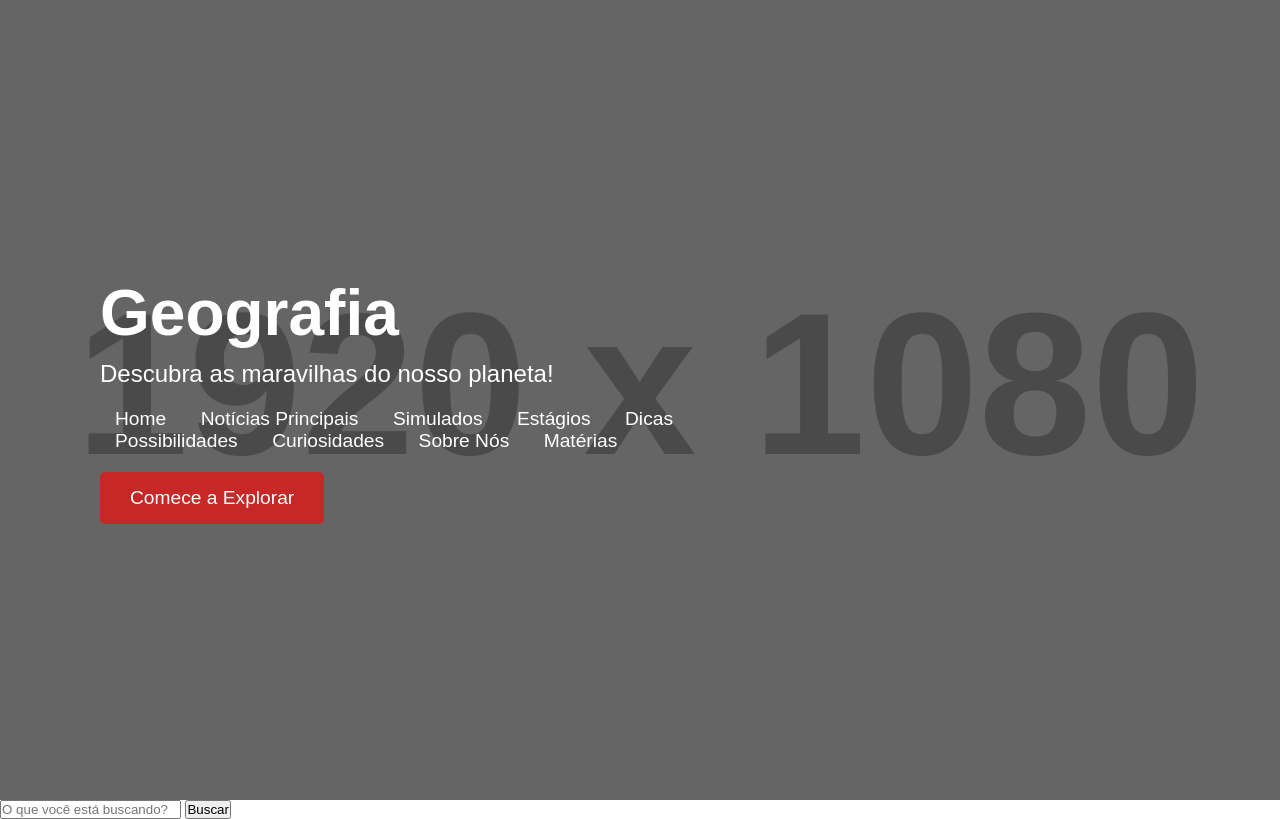
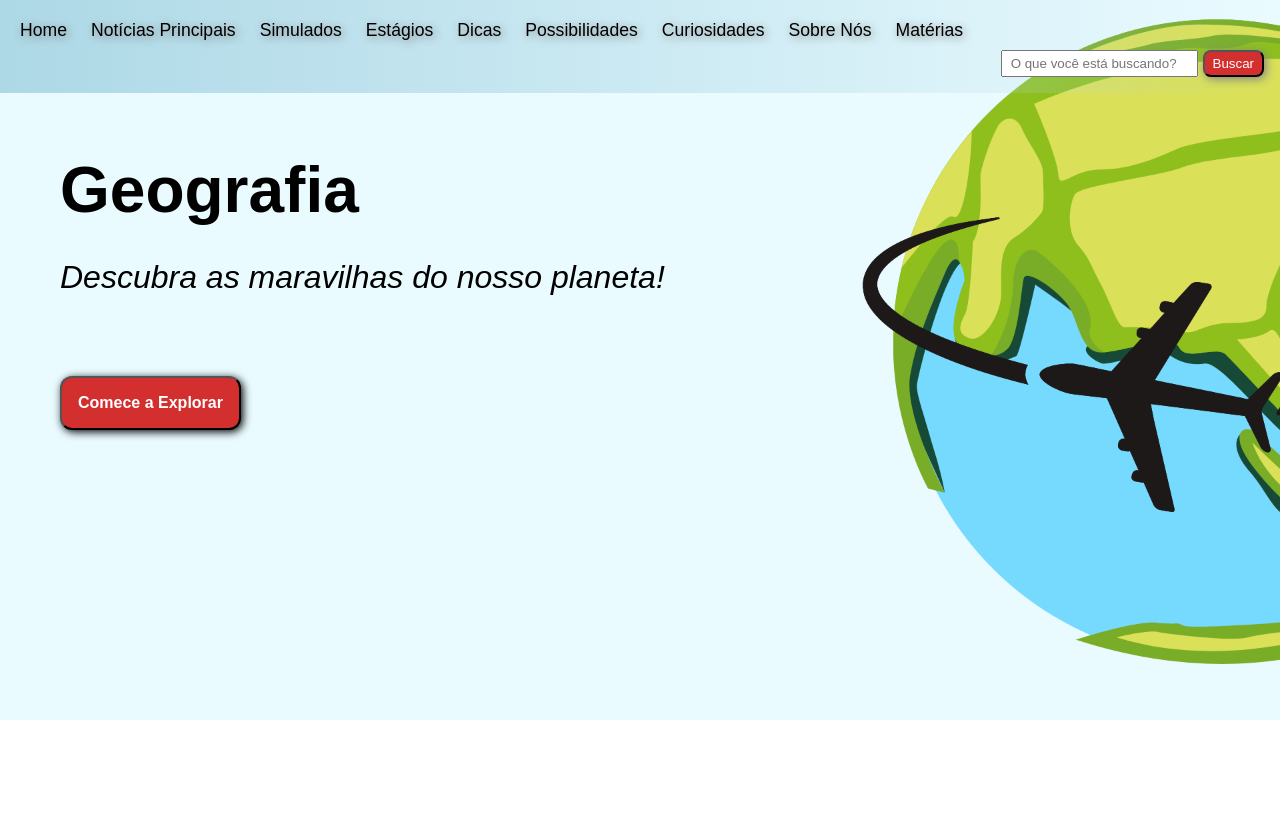
Before and after one commit to sosogomess/teste-home, a plain HTML site: page index.html in a window 1280 px wide. Drawn offline with Linux system fonts and the light colour scheme; placeholder pictures from the web are drawn by us.

Commit message:
home top

```diff
--- a/css/style.css
+++ b/css/style.css
@@ -2,89 +2,94 @@
     margin: 0;
     padding: 0;
     box-sizing: border-box;
+    font-family: 'Arial', sans-serif;
 }
 
 body {
-    font-family: 'Arial', sans-serif;
+    background-image: url('../img/img.png');
+    background-repeat: no-repeat;
+    background-size: cover;
+    width: fit-content;
 }
 
-
-.logo {
-    max-width: 250px;
-    height: auto;
+header {
+    font-size: 1.1rem;
+    background: linear-gradient(to right, lightblue, transparent);
+    width: 100vw;
+    padding: 1.25rem;
+    display: flex;
+    position: relative;
+    flex-wrap: wrap;
+    justify-content: space-between;
 }
 
-
-
-.container {
-    background: url('https://via.placeholder.com/1920x1080') no-repeat center center/cover;
-    height: 100vh;
+ul {
+    list-style-type: none;
     display: flex;
-    align-items: center;
+    flex-wrap: wrap;
+    gap: 1.5rem;
     justify-content: flex-start;
-    padding: 0 100px;
-    color: white;
-    position: relative;
+    margin-bottom: 2rem;
 }
 
-.container::after {
-    content: '';
-    position: absolute;
-    top: 0;
-    left: 0;
-    right: 0;
-    bottom: 0;
-    background: rgba(0, 0, 0, 0.5); /* Sombra escura para melhorar a legibilidade do texto */
+a {
+    text-decoration: none;
+    text-shadow: 2px 2px 10px gray;
+    color: black;
 }
 
-.content {
-    z-index: 1;
-    max-width: 600px;
+a:hover {
+    font-weight: bold;
+    color: #ffd600;
+    text-shadow: none;
+    transition: all 0.25s;
 }
 
-header h1 {
-    font-size: 4rem;
-    margin-bottom: 10px;
+.search {
+    position: absolute;
+    bottom: 1rem;
+    right: 1rem;
 }
 
-header p {
-    font-size: 1.5rem;
-    margin-bottom: 20px;
+input {
+    padding: 0.25rem 0.5rem;
 }
 
-nav ul {
-    list-style: none;
-    padding: 0;
-    margin-bottom: 20px;
+button {
+    background-color: #d32f2f;
+    color: white;
+    padding: 0.25rem 0.5rem;
+    border-radius: 0.5rem;
+    box-shadow: 2px 2px 10px gray;
+    cursor: pointer;
 }
 
-nav ul li {
-    display: inline;
-    margin: 0 15px;
+main {
+    margin: 3.75rem;
+    font-size: 2rem;
 }
 
-nav ul li a {
-    color: white;
-    text-decoration: none;
-    font-size: 1.2rem;
-    transition: color 0.3s;
+h1 {
+    margin-bottom: 2rem;
 }
 
-nav ul li a:hover {
-    color: #ffd600;
+p {
+    font-style: italic;
 }
 
-.cta-button {
-    background: #c62828;
+main button {
+    background-color: #d32f2f;
     color: white;
-    border: none;
-    padding: 15px 30px;
-    border-radius: 5px;
+    font-size: medium;
+    font-weight: bold;
+    margin: 5rem 0;
+    padding: 1rem;
+    border-radius: 0.75rem;
+    box-shadow: 2px 2px 8px black;
     cursor: pointer;
-    font-size: 1.2rem;
-    transition: background 0.3s;
 }
 
-.cta-button:hover {
-    background: #d32f2f;
+button:hover {
+    background-color: red;
+    transition: all 0.25s;
 }
--- a/index.html
+++ b/index.html
@@ -1,19 +1,13 @@
 <!DOCTYPE html>
 <html lang="pt-BR">
+
 <head>
-    <meta charset="UTF-8">
-    <meta name="viewport" content="width=device-width, initial-scale=1.0">
     <title>Geografia - Capa</title>
     <link rel="stylesheet" href="./css/style.css">
 </head>
+
 <body>
-    <div class="container">
-        <div class="content">
     <header>
-                <h1>Geografia</h1>
-                <p>Descubra as maravilhas do nosso planeta!</p>
-            </header>
-                <nav id="menu">
         <ul>
             <li><a href="index.html">Home</a></li>
             <li><a href="noticias.html">Notícias Principais</a></li>
@@ -25,14 +19,17 @@
             <li><a href="sobre.html">Sobre Nós</a></li>
             <li><a href="#">Matérias</a></li>
         </ul>
-                </nav>
-            <button class="cta-button">Comece a Explorar</button>
-        </div>
-    </div>
-
         <div class="search">
             <input type="text" placeholder="O que você está buscando?">
             <button>Buscar</button>
         </div>
+    </header>
+
+    <main>
+        <h1>Geografia</h1>
+        <p>Descubra as maravilhas do nosso planeta!</p>
+        <button>Comece a Explorar</button>
+    </main>
 </body>
+
 </html>
```
Also changed, not shown: img/imgsite.png (added). Lines whose indentation alone changed are shown as unchanged.
